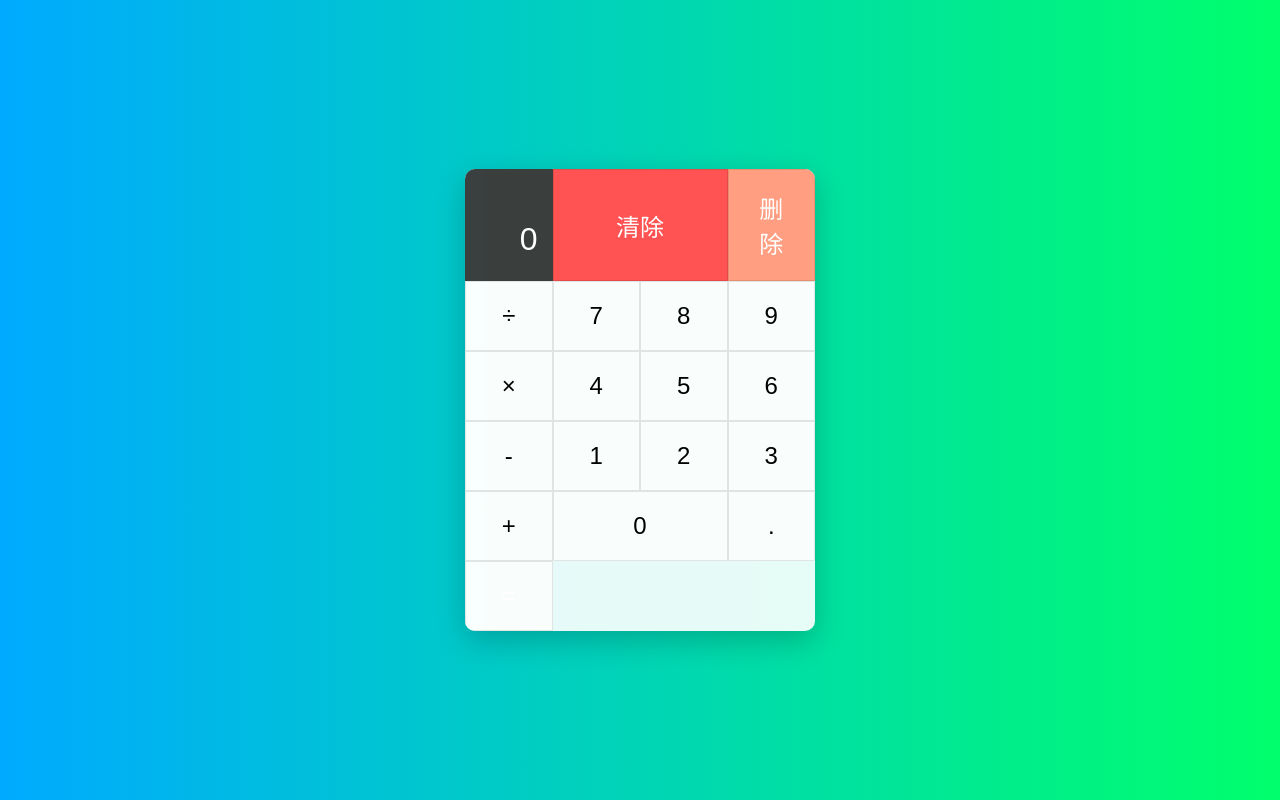
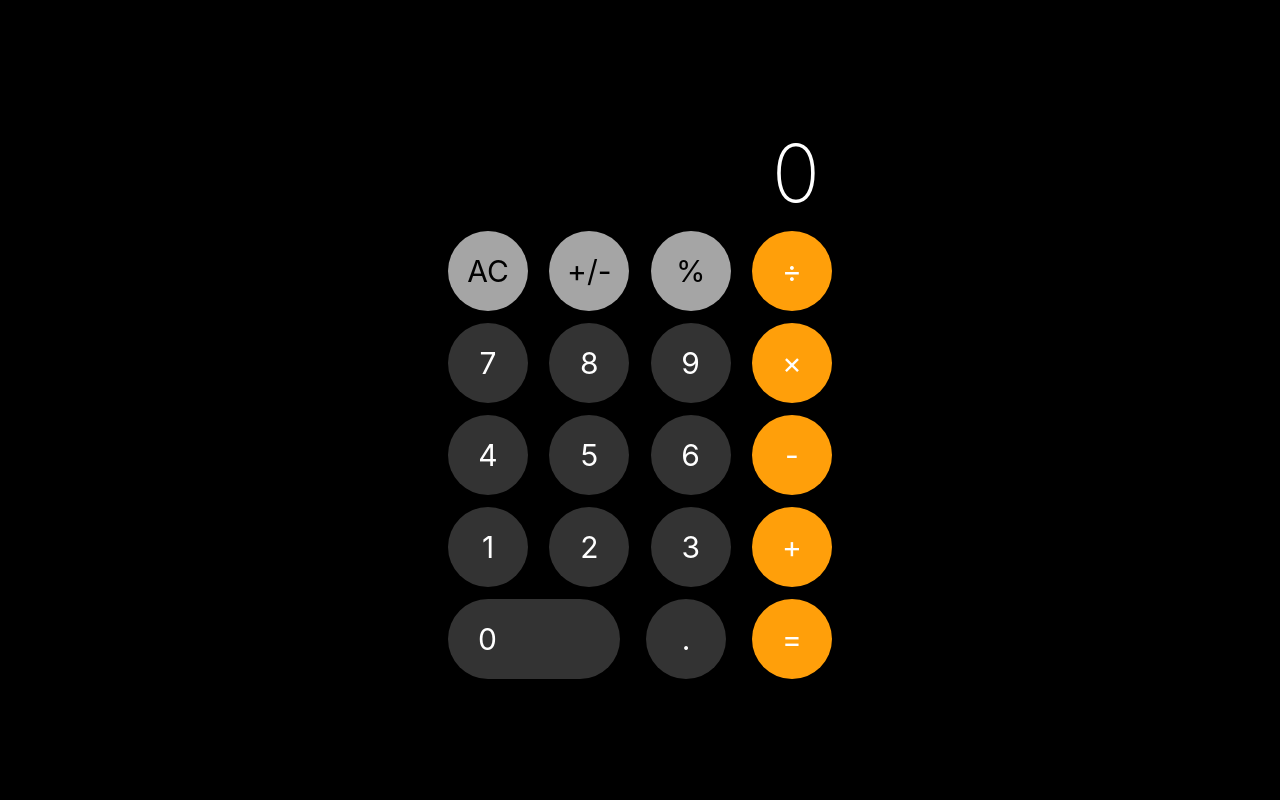
Before and after one commit to Alex7Bx/simple-calculator, a plain HTML site: page index.html in a window 1280 px wide. Drawn offline with Linux system fonts and the light colour scheme.

Commit message:
feat: change

```diff
--- a/index.html
+++ b/index.html
@@ -3,33 +3,45 @@
 <head>
     <meta charset="UTF-8">
     <meta name="viewport" content="width=device-width, initial-scale=1.0">
-    <title>简易计算器</title>
+    <title>计算器</title>
     <link rel="stylesheet" href="styles.css">
 </head>
 <body>
     <div class="calculator">
         <div class="display">
-            <div class="previous-operand" id="previous-operand"></div>
-            <div class="current-operand" id="current-operand">0</div>
+            <div class="result" id="current-operand">0</div>
         </div>
-        <button class="span-two" id="clear">清除</button>
-        <button id="delete">删除</button>
+        <div class="buttons">
+            <div class="row">
+                <button class="function" id="clear">AC</button>
+                <button class="function" id="plusMinus">+/-</button>
+                <button class="function" id="percentage">%</button>
                 <button class="operator" id="divide">÷</button>
+            </div>
+            <div class="row">
                 <button class="number" id="7">7</button>
                 <button class="number" id="8">8</button>
                 <button class="number" id="9">9</button>
                 <button class="operator" id="multiply">×</button>
+            </div>
+            <div class="row">
                 <button class="number" id="4">4</button>
                 <button class="number" id="5">5</button>
                 <button class="number" id="6">6</button>
                 <button class="operator" id="subtract">-</button>
+            </div>
+            <div class="row">
                 <button class="number" id="1">1</button>
                 <button class="number" id="2">2</button>
                 <button class="number" id="3">3</button>
                 <button class="operator" id="add">+</button>
-        <button class="number span-two" id="0">0</button>
+            </div>
+            <div class="row">
+                <button class="number zero" id="0">0</button>
                 <button class="number" id="decimal">.</button>
-        <button class="equals" id="equals">=</button>
+                <button class="operator equals" id="equals">=</button>
+            </div>
+        </div>
     </div>
     <script src="script.js"></script>
 </body>
--- a/script.js
+++ b/script.js
@@ -1,11 +1,11 @@
 // 获取DOM元素
-const previousOperandElement = document.getElementById('previous-operand');
-const currentOperandElement = document.getElementById('current-operand');
+const displayElement = document.getElementById('current-operand');
 const numberButtons = document.querySelectorAll('.number');
 const operatorButtons = document.querySelectorAll('.operator');
 const equalsButton = document.getElementById('equals');
 const clearButton = document.getElementById('clear');
-const deleteButton = document.getElementById('delete');
+const plusMinusButton = document.getElementById('plusMinus');
+const percentageButton = document.getElementById('percentage');
 const decimalButton = document.getElementById('decimal');
 
 // 计算器状态
@@ -13,6 +13,7 @@ let currentOperand = '0';
 let previousOperand = '';
 let operation = undefined;
 let shouldResetScreen = false;
+let lastResult = null;
 
 // 初始化函数
 function initialize() {
@@ -32,9 +33,11 @@ function setupEventListeners() {
 
     // 操作符按钮事件
     operatorButtons.forEach(button => {
-        button.addEventListener('click', () => {
-            chooseOperation(button.textContent);
-        });
+        if (button.id !== 'equals') { // 排除等号按钮
+            button.addEventListener('click', () => {
+                chooseOperation(button.textContent);
+            });
+        }
     });
 
     // 等号按钮事件
@@ -46,11 +49,18 @@ function setupEventListeners() {
     // 清除按钮事件
     clearButton.addEventListener('click', () => {
         clear();
+        // 更改按钮文本从AC到C
+        clearButton.textContent = 'AC';
     });
 
-    // 删除按钮事件
-    deleteButton.addEventListener('click', () => {
-        deleteNumber();
+    // 正负号按钮事件
+    plusMinusButton.addEventListener('click', () => {
+        toggleSign();
+    });
+
+    // 百分比按钮事件
+    percentageButton.addEventListener('click', () => {
+        convertToPercentage();
     });
 
     // 小数点按钮事件
@@ -88,15 +98,31 @@ function handleKeyboardInput(e) {
     if (e.key === '/') {
         chooseOperation('÷');
     }
+    if (e.key === '%') {
+        convertToPercentage();
+    }
 }
 
 // 添加数字
 function appendNumber(number) {
-    if (currentOperand === '0' || shouldResetScreen) {
+    // 如果当前显示的是计算结果，开始新的计算
+    if (shouldResetScreen) {
         resetScreen();
     }
-    currentOperand += number;
+
+    // 限制数字长度，防止溢出显示区域
+    if (currentOperand.replace(/[^0-9]/g, '').length >= 9) return;
+
+    // 如果当前是0，则替换它，否则追加
+    if (currentOperand === '0') {
+        currentOperand = number;
+    } else {
+        currentOperand += number;
+    }
+
     updateDisplay();
+    // 当有输入时，清除按钮文本变为C
+    clearButton.textContent = 'C';
 }
 
 // 添加小数点
@@ -109,9 +135,31 @@ function appendDecimal() {
     updateDisplay();
 }
 
+// 切换正负号
+function toggleSign() {
+    if (currentOperand === '0') return;
+
+    if (currentOperand.startsWith('-')) {
+        currentOperand = currentOperand.substring(1);
+    } else {
+        currentOperand = '-' + currentOperand;
+    }
+
+    updateDisplay();
+}
+
+// 转换为百分比
+function convertToPercentage() {
+    const number = parseFloat(currentOperand);
+    if (isNaN(number)) return;
+
+    currentOperand = (number / 100).toString();
+    updateDisplay();
+}
+
 // 重置屏幕
 function resetScreen() {
-    currentOperand = '';
+    currentOperand = '0';
     shouldResetScreen = false;
 }
 
@@ -120,12 +168,13 @@ function clear() {
     currentOperand = '0';
     previousOperand = '';
     operation = undefined;
+    lastResult = null;
     updateDisplay();
 }
 
 // 删除数字
 function deleteNumber() {
-    if (currentOperand.length === 1) {
+    if (currentOperand.length === 1 || (currentOperand.length === 2 && currentOperand.startsWith('-'))) {
         currentOperand = '0';
     } else {
         currentOperand = currentOperand.slice(0, -1);
@@ -136,17 +185,24 @@ function deleteNumber() {
 // 选择操作符
 function chooseOperation(op) {
     if (currentOperand === '') return;
+
+    // 如果已经有一个操作在等待，先计算它
     if (previousOperand !== '') {
         calculate();
     }
+
     operation = op;
     previousOperand = currentOperand;
     shouldResetScreen = true;
-    updateDisplay();
 }
 
 // 计算结果
 function calculate() {
+    // 如果没有操作符或前一个操作数，但有上次的结果，可以重复上次的操作
+    if (previousOperand === '' && lastResult !== null) {
+        return;
+    }
+
     let computation;
     const prev = parseFloat(previousOperand);
     const current = parseFloat(currentOperand);
@@ -174,58 +230,102 @@ function calculate() {
             return;
     }
 
+    // 保存上次的操作，用于重复计算
+    lastResult = {
+        operand: current,
+        operation: operation,
+        result: computation
+    };
+
     // 处理小数点后过多的位数
-    currentOperand = roundResult(computation);
+    currentOperand = formatResult(computation);
     operation = undefined;
     previousOperand = '';
-    shouldResetScreen = true; // 添加这一行，确保计算后重置输入状态
+    shouldResetScreen = true;
+
     updateDisplay();
-
-    // 添加调试信息
     console.log('计算完成，结果：', currentOperand);
 }
 
-// 四舍五入结果，避免JavaScript浮点数精度问题
-function roundResult(number) {
-    // 如果是整数，直接返回
-    if (Number.isInteger(number)) {
-        return number.toString();
+// 格式化结果，处理大数和小数
+function formatResult(number) {
+    // 检查是否是非常大或非常小的数
+    if (Math.abs(number) >= 1e10 || (Math.abs(number) < 1e-10 && number !== 0)) {
+        return number.toExponential(5);
     }
 
-    // 处理小数，最多保留10位小数
-    return number.toFixed(10).replace(/\.?0+$/, '');
+    // 转换为字符串并限制小数位数
+    let stringNumber = number.toString();
+
+    // 如果包含小数点
+    if (stringNumber.includes('.')) {
+        const parts = stringNumber.split('.');
+        const integerPart = parts[0];
+        let decimalPart = parts[1];
+
+        // 限制小数位数最多为10位
+        if (decimalPart.length > 10) {
+            decimalPart = decimalPart.substring(0, 10);
+        }
+
+        // 移除尾部的0
+        decimalPart = decimalPart.replace(/0+$/, '');
+
+        if (decimalPart === '') {
+            return integerPart;
+        } else {
+            return `${integerPart}.${decimalPart}`;
+        }
+    }
+
+    return stringNumber;
 }
 
 // 格式化显示数字
-function getDisplayNumber(number) {
-    const stringNumber = number.toString();
-    const integerDigits = parseFloat(stringNumber.split('.')[0]);
-    const decimalDigits = stringNumber.split('.')[1];
-
-    let integerDisplay;
-    if (isNaN(integerDigits)) {
-        integerDisplay = '';
-    } else {
-        integerDisplay = integerDigits.toLocaleString('zh-CN', {
-            maximumFractionDigits: 0
-        });
+function formatDisplayNumber(number) {
+    // 检查是否已经是科学计数法
+    if (number.includes('e')) {
+        return number;
     }
 
-    if (decimalDigits != null) {
-        return `${integerDisplay}.${decimalDigits}`;
-    } else {
-        return integerDisplay;
+    const parts = number.split('.');
+    let integerPart = parts[0];
+
+    // 为负数特殊处理
+    let isNegative = false;
+    if (integerPart.startsWith('-')) {
+        isNegative = true;
+        integerPart = integerPart.substring(1);
     }
+
+    // 添加千位分隔符
+    integerPart = integerPart.replace(/\B(?=(\d{3})+(?!\d))/g, ',');
+
+    // 重新添加负号
+    if (isNegative) {
+        integerPart = '-' + integerPart;
+    }
+
+    // 如果有小数部分，添加回去
+    if (parts.length > 1) {
+        return `${integerPart}.${parts[1]}`;
+    }
+
+    return integerPart;
 }
 
 // 更新显示
 function updateDisplay() {
-    currentOperandElement.textContent = getDisplayNumber(currentOperand);
-    if (operation != null) {
-        previousOperandElement.textContent = `${getDisplayNumber(previousOperand)} ${operation}`;
-    } else {
-        previousOperandElement.textContent = '';
+    // 限制显示长度，防止溢出
+    let displayText = formatDisplayNumber(currentOperand);
+
+    // 如果太长，使用科学计数法
+    if (displayText.length > 10 && !displayText.includes('e')) {
+        const num = parseFloat(currentOperand);
+        displayText = num.toExponential(5);
     }
+
+    displayElement.textContent = displayText;
 }
 
 // 初始化计算器
--- a/styles.css
+++ b/styles.css
@@ -1,104 +1,141 @@
-*, *::before, *::after {
+* {
+    margin: 0;
+    padding: 0;
     box-sizing: border-box;
-    font-family: 'Microsoft YaHei', sans-serif;
-    font-weight: normal;
+    font-family: -apple-system, BlinkMacSystemFont, 'Helvetica Neue', sans-serif;
+    -webkit-tap-highlight-color: transparent;
+    user-select: none;
 }
 
 body {
     margin: 0;
     padding: 0;
-    background: linear-gradient(to right, #00AAFF, #00FF6C);
+    background-color: #000;
     display: flex;
     justify-content: center;
     align-items: center;
     min-height: 100vh;
+    color: white;
 }
 
 .calculator {
-    background-color: rgba(255, 255, 255, 0.9);
-    border-radius: 10px;
-    box-shadow: 0 10px 30px rgba(0, 0, 0, 0.2);
-    width: 350px;
-    max-width: 90vw;
+    width: 100%;
+    max-width: 400px;
+    background-color: #000;
     overflow: hidden;
+    padding-bottom: 20px;
 }
 
 .display {
-    background-color: rgba(0, 0, 0, 0.75);
+    width: 100%;
+    height: 120px;
+    padding: 0 20px;
+    display: flex;
+    justify-content: flex-end;
+    align-items: flex-end;
     color: white;
+    font-size: 80px;
+    font-weight: 200;
+    margin-bottom: 10px;
+}
+
+.result {
     text-align: right;
-    padding: 20px 15px;
-    font-size: 1.5rem;
-    min-height: 100px;
+    width: 100%;
+    overflow: hidden;
+    text-overflow: ellipsis;
+    white-space: nowrap;
+}
+
+.buttons {
     display: flex;
     flex-direction: column;
-    justify-content: space-between;
-    word-wrap: break-word;
-    word-break: break-all;
+    gap: 12px;
+    padding: 0 8px;
 }
 
-.previous-operand {
-    color: rgba(255, 255, 255, 0.75);
-    font-size: 1.2rem;
-    min-height: 24px;
+.row {
+    display: flex;
+    justify-content: space-between;
+    gap: 12px;
 }
 
-.current-operand {
-    color: white;
-    font-size: 2rem;
-    min-height: 40px;
+button {
+    width: 80px;
+    height: 80px;
+    border-radius: 50%;
+    border: none;
+    font-size: 30px;
+    display: flex;
+    justify-content: center;
+    align-items: center;
+    cursor: pointer;
+    transition: filter 0.2s;
 }
 
-.calculator button {
-    cursor: pointer;
-    font-size: 1.5rem;
-    border: 1px solid rgba(0, 0, 0, 0.1);
-    outline: none;
-    background-color: rgba(255, 255, 255, 0.75);
-    padding: 20px;
-    transition: background-color 0.2s;
+button:active {
+    filter: brightness(130%);
 }
 
-.calculator button:hover {
-    background-color: rgba(255, 255, 255, 0.9);
-}
-
-.span-two {
-    grid-column: span 2;
-}
-
-.calculator {
-    display: grid;
-    grid-template-columns: repeat(4, 1fr);
+.function {
+    background-color: #a5a5a5;
+    color: black;
 }
 
 .operator {
-    background-color: #f0f0f0;
+    background-color: #ff9f0a;
+    color: white;
+}
+
+.number {
+    background-color: #333333;
+    color: white;
+}
+
+.zero {
+    width: 172px;
+    border-radius: 40px;
+    justify-content: flex-start;
+    padding-left: 30px;
 }
 
 .equals {
-    background-color: #FF9500;
+    background-color: #ff9f0a;
     color: white;
 }
 
-.equals:hover {
-    background-color: #FF8000;
+@media (max-width: 400px) {
+    button {
+        width: 65px;
+        height: 65px;
+        font-size: 25px;
     }
 
-#clear {
-    background-color: #ff5252;
-    color: white;
+    .zero {
+        width: 142px;
+        padding-left: 25px;
     }
 
-#clear:hover {
-    background-color: #ff3232;
+    .display {
+        height: 100px;
+        font-size: 60px;
+    }
 }
 
-#delete {
-    background-color: #ff9e80;
-    color: white;
+@media (max-width: 320px) {
+    button {
+        width: 55px;
+        height: 55px;
+        font-size: 22px;
     }
 
-#delete:hover {
-    background-color: #ff7e50;
+    .zero {
+        width: 122px;
+        padding-left: 22px;
     }
+
+    .display {
+        height: 80px;
+        font-size: 50px;
+    }
+}
```
Lines whose indentation alone changed are shown as unchanged.
